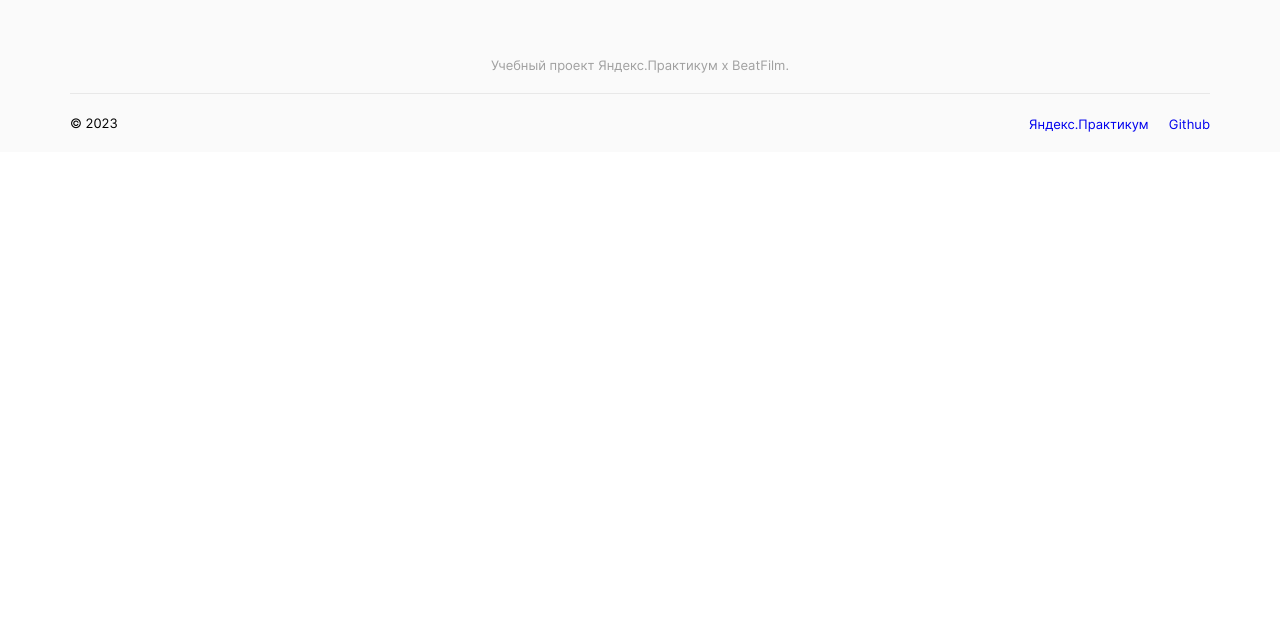
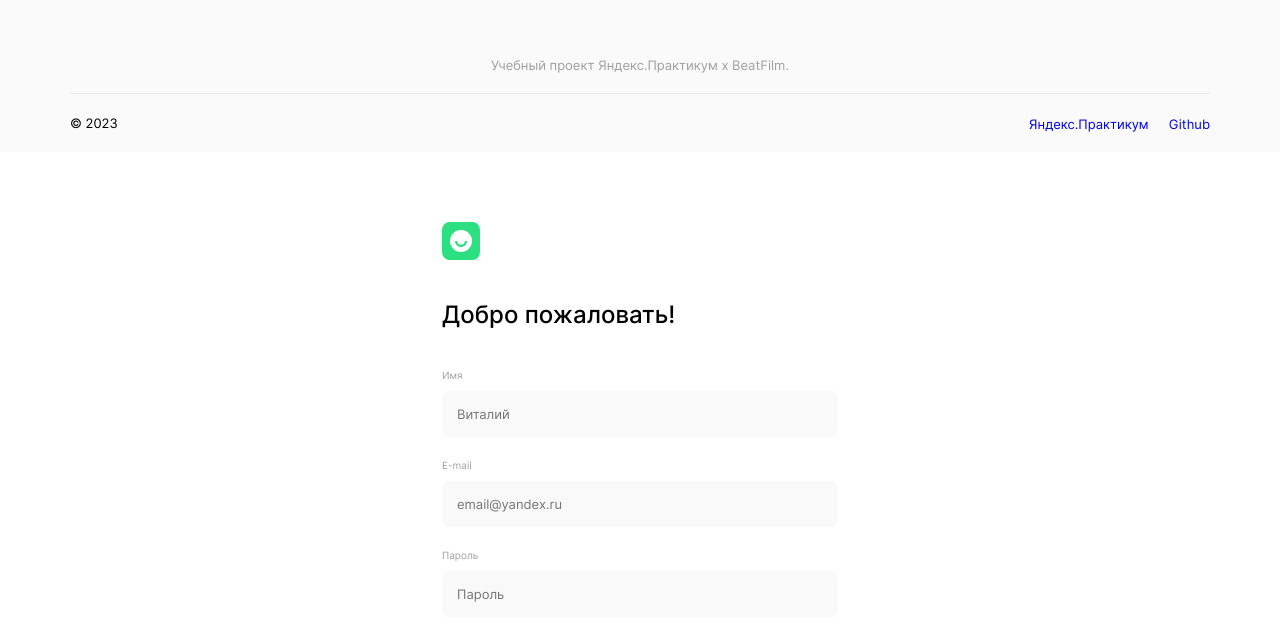
Before and after one commit to LeisanMingalieva/movies-explorer-frontend, a React (Create React App) app: page / in a window 1280 px wide. Shown: the part 2924-3565 px from the top of the page. Before the commit the page ends 3076 px from the top, so only its background shows below. Built offline with nearby package versions, Linux system fonts and the light colour scheme.

Commit message:
create Register Component

```diff
--- a/src/components/App/App.js
+++ b/src/components/App/App.js
@@ -5,6 +5,7 @@ import './App.css';
 // import Movies from '../Movies/Movies';
 import Footer from "../Footer/Footer";
 import Main from "../Main/Main";
+import Register from '../Register/Register';
 function App() {
   //const [isLoggedIn, setIsLoggedIn] = useState(true);
 
@@ -15,6 +16,7 @@ function App() {
       </Routes> */}
       <Main />
       <Footer />
+      <Register />
     </div>
   );
 }
--- /dev/null
+++ b/src/components/Register/Register.css
@@ -0,0 +1,71 @@
+.register__wrapper {
+    width: 396px;
+    height: 100%;
+    display: flex;
+    justify-content: center;
+    flex-direction: column;
+    align-items: flex-start;
+    margin: 0 auto;
+    padding: 70px 0;
+    color: #000;
+}
+
+.register__logo {
+    width: 38px;
+    height: 38px;
+    background-image: url('../../images/logo.svg');
+}
+
+.register__logo:hover {
+    opacity: 0.8;
+}
+
+.register__title {
+    font-size: 24px;
+    font-style: normal;
+    font-weight: 500;
+    line-height: normal;
+    margin: 40px 0;
+}
+
+.register__form {
+    width: 100%;
+}
+
+.register__form-container {
+    display: flex;
+    flex-direction: column;
+    margin: 0;
+}
+
+.register__form-label {
+    color: #A0A0A0;
+    font-size: 10px;
+    font-style: normal;
+    font-weight: 400;
+    line-height: normal;
+    margin-bottom: 10px;
+}
+
+.register__form-input {
+    border-radius: 8px;
+    background-color: #F9F9F9;
+    box-sizing: border-box;
+    padding: 15px;
+    border: none;
+    width: 100%;
+    font-style: normal;
+    font-weight: 400;
+    font-size: 13px;
+    line-height: normal;
+}
+
+.register__form-span {
+    font-style: normal;
+    font-weight: 400;
+    font-size: 10px;
+    line-height: 12px;
+    color: #ff4062;
+    margin-top: 10px;
+    min-height: 12px;
+}
--- /dev/null
+++ b/src/components/Register/Register.js
@@ -0,0 +1,46 @@
+import React from "react";
+import './Register.css';
+import { Link } from "react-router-dom";
+import logo from '../../images/logo.svg';
+
+function Register() {
+    return (
+        <div className="register__wrapper">
+            <Link to="/" className="register__logo" src={logo} alt="Логотип"></Link>
+            <h1 className="register__title">Добро пожаловать!</h1>
+            <form className="register__form" name="register__form">
+                <div className="register__form-container">
+                    <label className="register__form-label">Имя</label>
+                    <input className="register__form-input"
+                        id="name"
+                        type="text"
+                        placeholder="Виталий"
+                    />
+                    <span className="register__form-span"></span>
+                </div>
+                <div className="register__form-container">
+                    <label className="register__form-label">E-mail</label>
+                    <input className="register__form-input"
+                        id="email"
+                        type="email"
+                        placeholder="email@yandex.ru"
+                    />
+                    <span className="register__form-span"></span>
+                </div>
+                <div className="register__form-container">
+                    <label className="register__form-label">Пароль</label>
+                    <input className="register__form-input"
+                        id="password"
+                        type="password"
+                        placeholder="Пароль"
+                    />
+                    <span className="register__form-span"></span>
+                </div>
+            </form>
+
+        </div>
+
+    )
+}
+
+export default Register;
```
